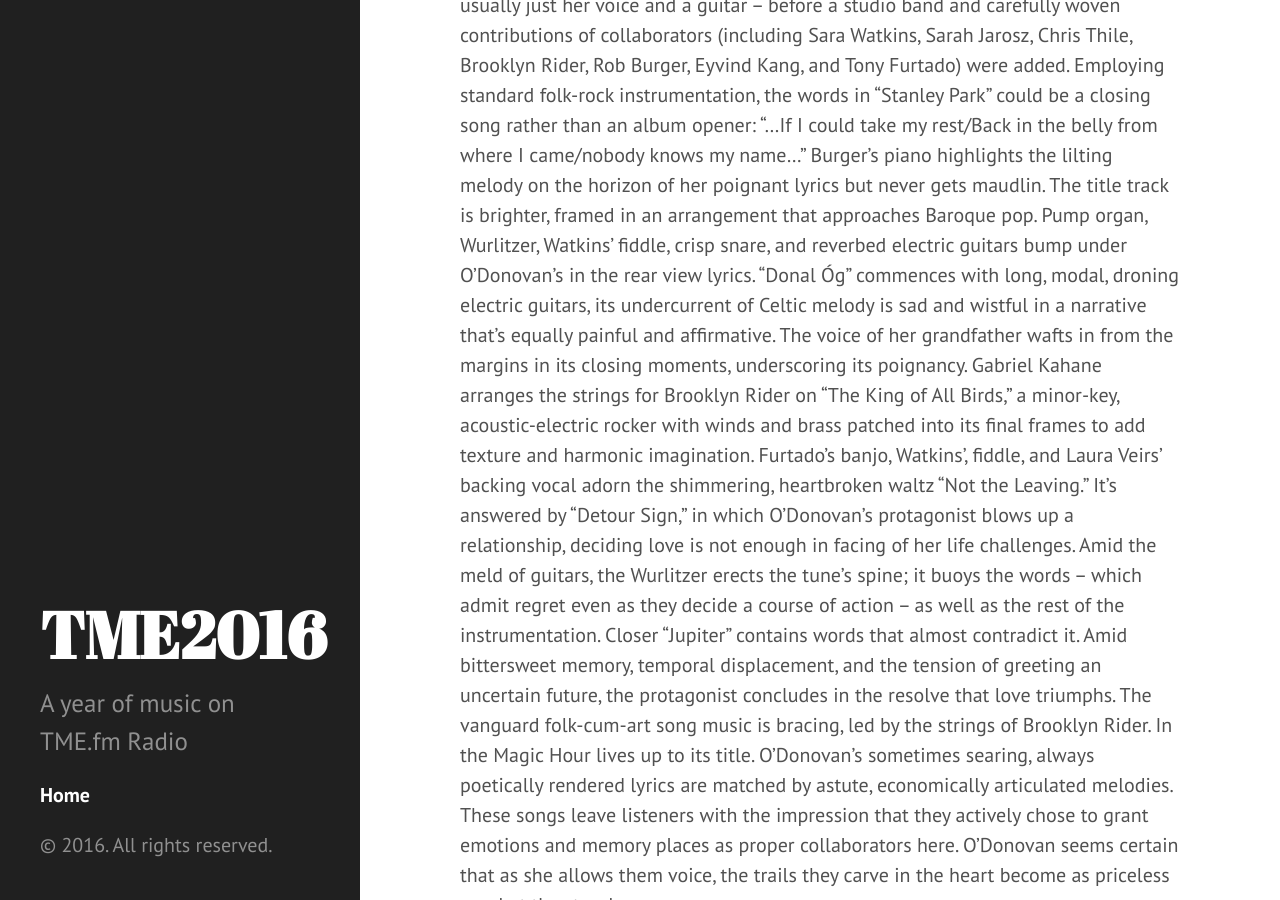
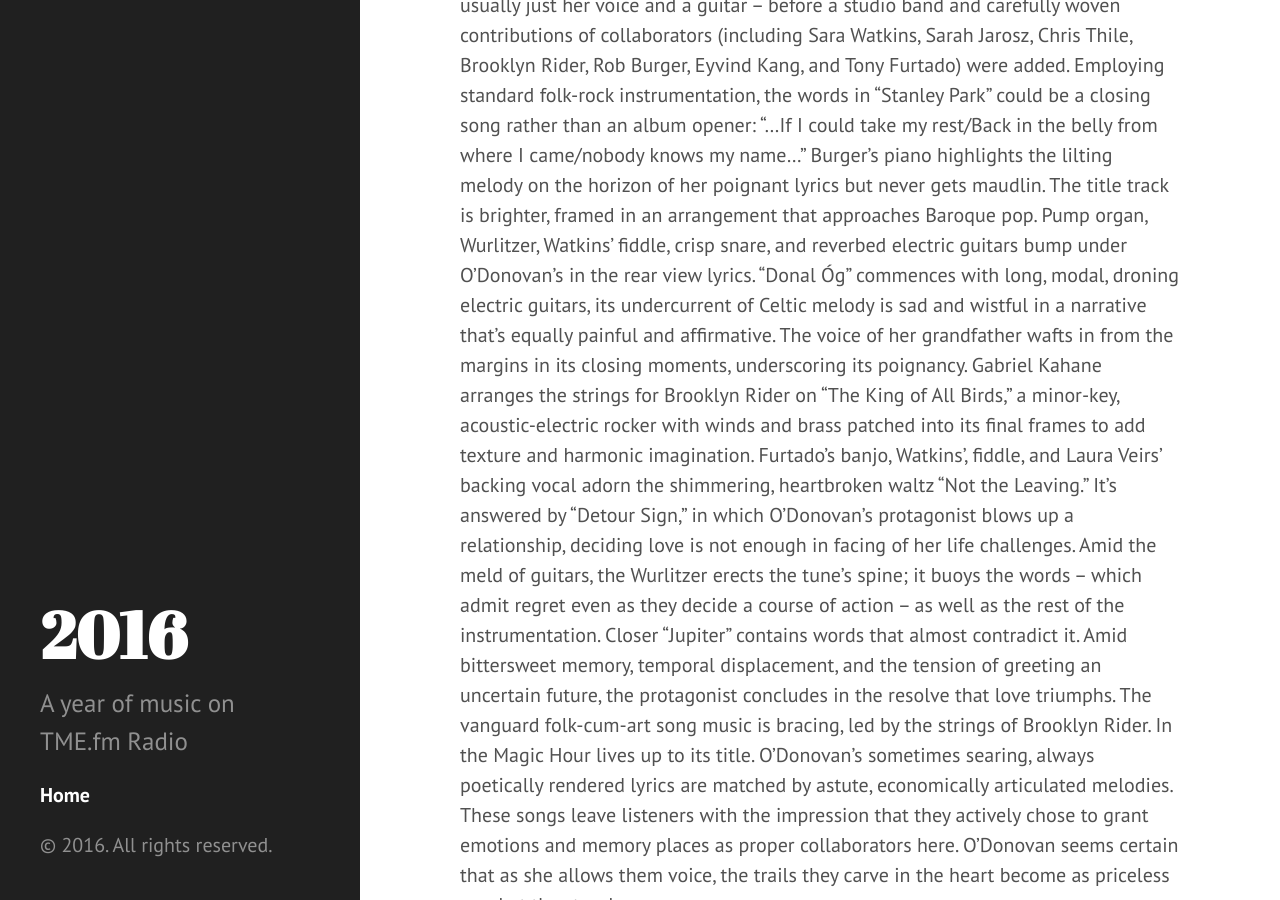
Before and after one commit to Mongoslack/Mongoslack.github.io, a Jekyll site: the page built from index.html, in a window 1280 px wide and 900 px high, scrolled down 350 px. Built offline with Jekyll 4.4.1, drawn with Linux system fonts in a browser that asks for light colours; the list of posts is cut into pages by our own code.

Commit message:
Update _config.yml

```diff
--- a/_config.yml
+++ b/_config.yml
@@ -2,7 +2,7 @@ excerpt_separator: ""
 pygments: true
 markdown: kramdown
 url: http://Mongoslack.github.io
-title: TME2016
+title: 2016
 tagline: A world of music
 description: A year of music on TME.fm Radio
 paginate: 5
```
